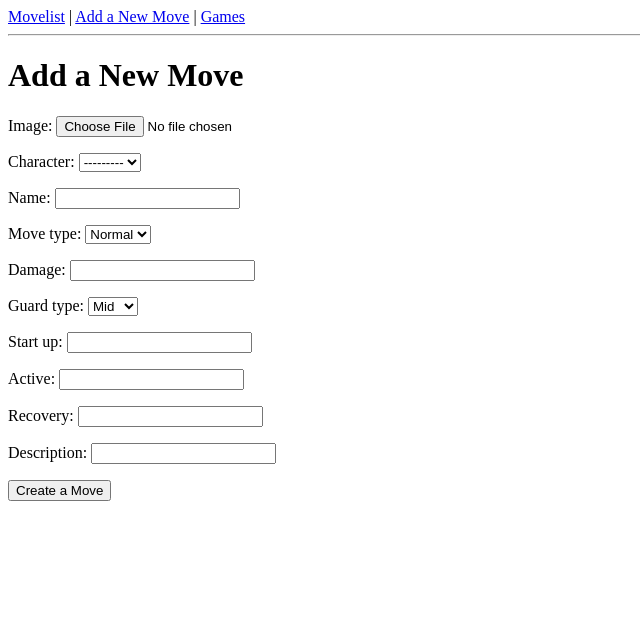
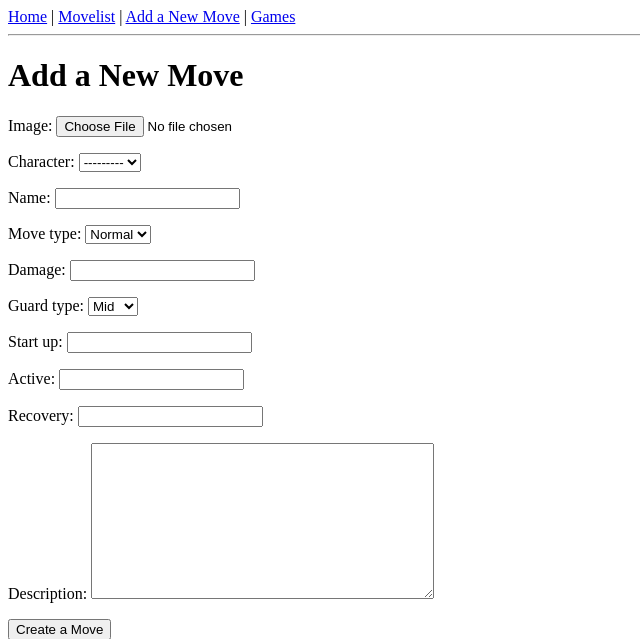
Before and after one commit to Alkhabbaz98/frameWiki-prj4, a Django app: page /frameWiki/new/ in a window 1280 px wide. Shown: the top 639 px of the page, without its empty margins (0-640 px from the left). Run offline with Django 5.2, Linux system fonts and the light colour scheme; data that the repository does not hold is empty.

Commit message:
added home page

```diff
--- a/main_app/models.py
+++ b/main_app/models.py
@@ -52,7 +52,7 @@ class Move(models.Model):
     start_up = models.IntegerField()
     active = models.IntegerField()
     recovery = models.IntegerField()
-    description = models.CharField(max_length=500)
+    description = models.TextField(max_length=500)
 
     def __str__(self):
         return f"{self.character} - {self.name}"
--- a/main_app/templates/base.html
+++ b/main_app/templates/base.html
@@ -3,6 +3,7 @@
   <head><meta charset="utf-8"><title>FrameWiki</title></head>
   <body>
     <nav>
+      <a href="{% url 'home' %}">Home</a> |
       <a href="{% url 'movelist' %}">Movelist</a> |
       <a href="{% url 'move_create' %}">Add a New Move</a> |
       <a href="{% url 'gamelist' %}">Games</a>
--- a/main_app/templates/character_details.html
+++ b/main_app/templates/character_details.html
@@ -4,7 +4,7 @@
 <h1> {{character.name}}</h1>
 {% for move in moves%}
     <ul>
-        <img src={{  move.image.url }} >
+        <img src="{{  move.image.url }}" >
         <li>Name: {{move.name}}</li>
         <li>Type of Move: {{move.move_type}}</li>
         <li>Damage: {{move.damage}}</li>
@@ -14,6 +14,8 @@
         <li>Recovery: {{move.recovery}}</li>
         <li>Description: {{move.description}}</li>
 
+        <a href="{% url 'move_details' move.pk%}">view</a>
+
     </ul>
 <hr>
 {%endfor%}
--- a/main_app/urls.py
+++ b/main_app/urls.py
@@ -2,6 +2,7 @@ from django.urls import path
 from . import views
 
 urlpatterns = [
+   path('frameWiki/home/', views.home, name = 'home'),
    path('frameWiki/movelist/', views.MoveListView.as_view(), name ='movelist'),
    path('frameWiki/<int:pk>/', views.MoveDetailView.as_view(), name = 'move_details'),
    path('frameWiki/new/', views.MoveCreateView.as_view(), name = 'move_create'),
--- a/main_app/views.py
+++ b/main_app/views.py
@@ -9,6 +9,10 @@ from django.views import View
 from .models import Game, Character, Move
 from . form import MoveForm
 # Create your views here.
+
+def home(request):
+    return render(request, 'home.html')
+
 
 class MoveListView(ListView):
     model = Move
```
Also changed, not shown: main_app/templates/home.html (+4 -6 lines), main_app/migrations/0009_alter_move_description.py (added), media/image_store/720px-GGST_Johnny_214H.png (added), media/image_store/SF6_Ken_236lp.png (added).
